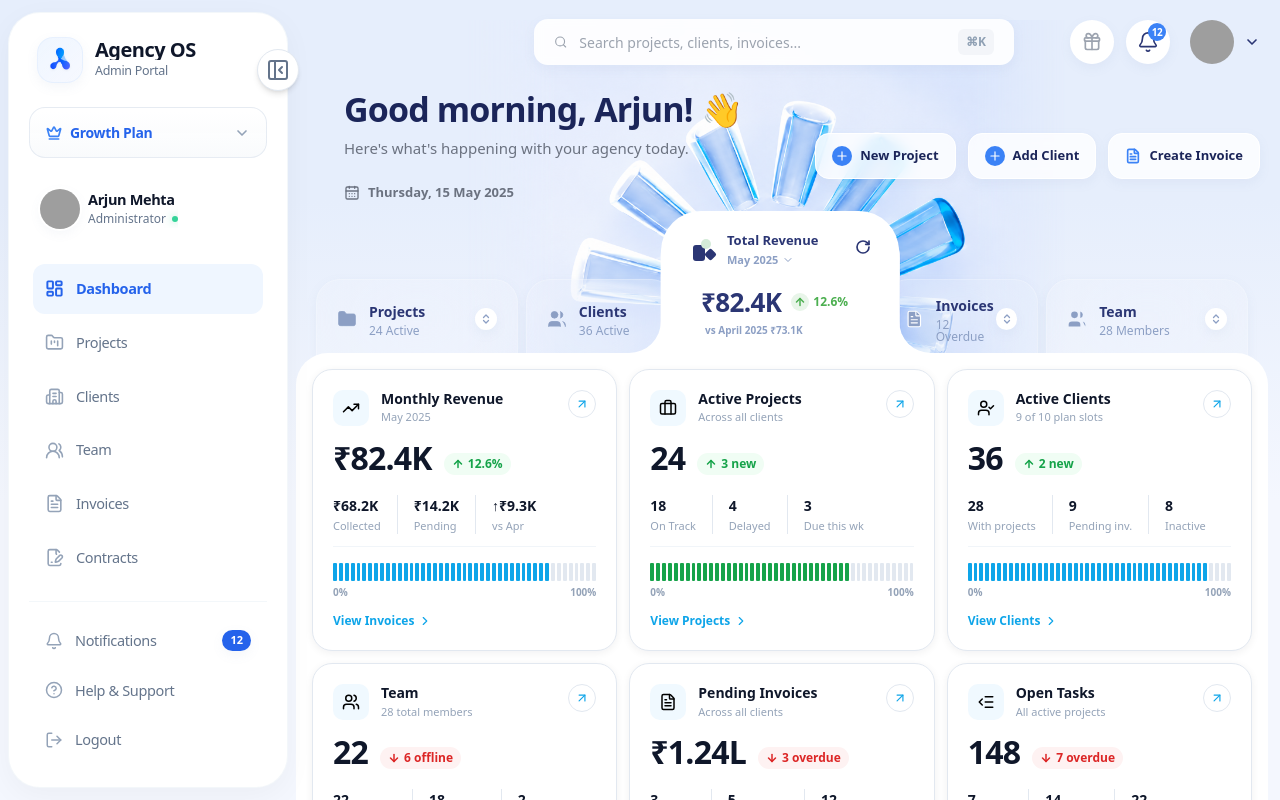
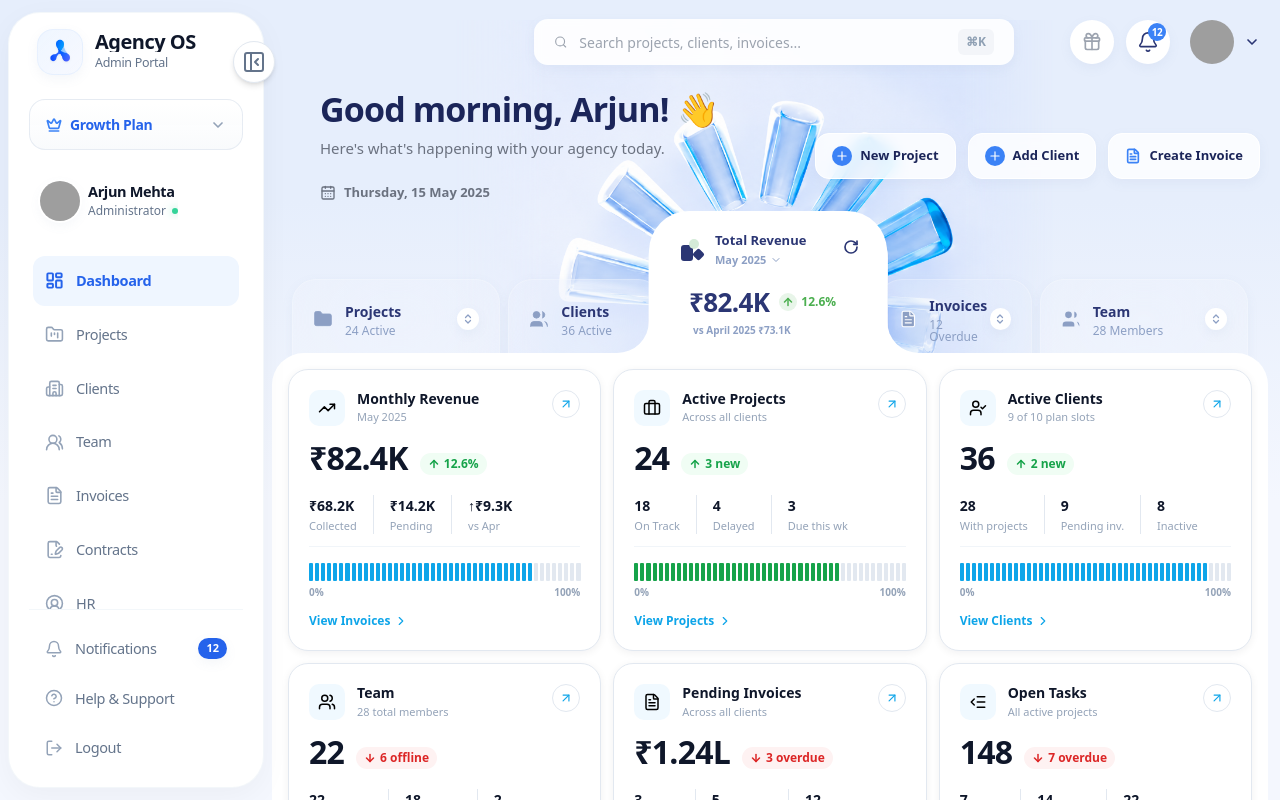
Before and after one commit to nikhil-madanu/Agency_Os, a React (Vite) app: page / in a window 1280 px wide. Built offline with nearby package versions, Linux system fonts and the light colour scheme; grey boxes are pictures that could not be loaded.

Commit message:
feat: add fluid responsive sizing and sleek custom scrollbar to sidebar

```diff
--- a/src/App.tsx
+++ b/src/App.tsx
@@ -15,7 +15,7 @@ export default function App() {
         isCollapsed={isSidebarCollapsed}
         onToggle={() => setIsSidebarCollapsed(!isSidebarCollapsed)}
       />
-      <main className={`flex-1 ml-0 transition-all duration-300 ease-in-out px-3 lg:pr-3 lg:pl-0 pt-3 pb-4 min-h-screen overflow-x-hidden flex flex-col ${isSidebarCollapsed ? "lg:ml-[88px] xl:ml-[98px]" : "lg:ml-[238px] xl:ml-[288px]"}`}>
+      <main className={`flex-1 ml-0 transition-all duration-300 ease-in-out px-3 lg:pr-3 lg:pl-0 pt-3 pb-4 min-h-screen overflow-x-hidden flex flex-col ${isSidebarCollapsed ? "lg:ml-[88px]" : "lg:ml-[calc(clamp(250px,20vw,340px)+8px)]"}`}>
         {currentView === "Dashboard" && <HomeDashboard />}
         {currentView === "Projects" && <ProjectsDashboard />}
       </main>
--- a/src/components/sidebar.tsx
+++ b/src/components/sidebar.tsx
@@ -50,8 +50,8 @@ export function Sidebar({ activeView, onNavigate, isCollapsed = false, onToggle
   return (
     <Tooltip.Provider delayDuration={100}>
       <aside className={cn(
-        "hidden lg:flex fixed left-2 top-3 bottom-3 z-40 bg-white flex-col py-3 xl:py-6 overflow-visible rounded-[32px] shadow-[0_8px_30px_rgb(0,0,0,0.04)] border border-slate-100/80 transition-all duration-300 ease-in-out",
-        isCollapsed ? "w-[80px] xl:w-[90px] px-2 xl:px-4" : "w-[clamp(230px,18vw,260px)] xl:w-[280px] px-3 xl:px-5"
+        "hidden lg:flex fixed left-2 top-3 bottom-3 z-40 bg-white flex-col py-[clamp(12px,2vh,24px)] overflow-visible rounded-[32px] shadow-[0_8px_30px_rgb(0,0,0,0.04)] border border-slate-100/80 transition-all duration-300 ease-in-out",
+        isCollapsed ? "w-[80px] px-2 xl:px-3" : "w-[clamp(250px,20vw,340px)] px-3 xl:px-5"
       )}>
         <div className="flex flex-col flex-1 min-h-0 relative">
 
@@ -118,7 +118,7 @@ export function Sidebar({ activeView, onNavigate, isCollapsed = false, onToggle
           </SidebarTooltip>
 
           {/* Main Navigation */}
-          <nav className="flex flex-col gap-0.5 xl:gap-1 flex-1 mt-0 pb-2 scrollbar-none">
+          <nav className="flex flex-col gap-0.5 xl:gap-1 flex-1 mt-0 pb-2 overflow-y-auto [&::-webkit-scrollbar]:w-1.5 [&::-webkit-scrollbar-thumb]:bg-slate-200 [&::-webkit-scrollbar-thumb]:rounded-full hover:[&::-webkit-scrollbar-thumb]:bg-slate-300">
             {mainNavItems.map((item) => (
               <SidebarTooltip key={item.label} label={item.label} isCollapsed={isCollapsed}>
                 <a
```
